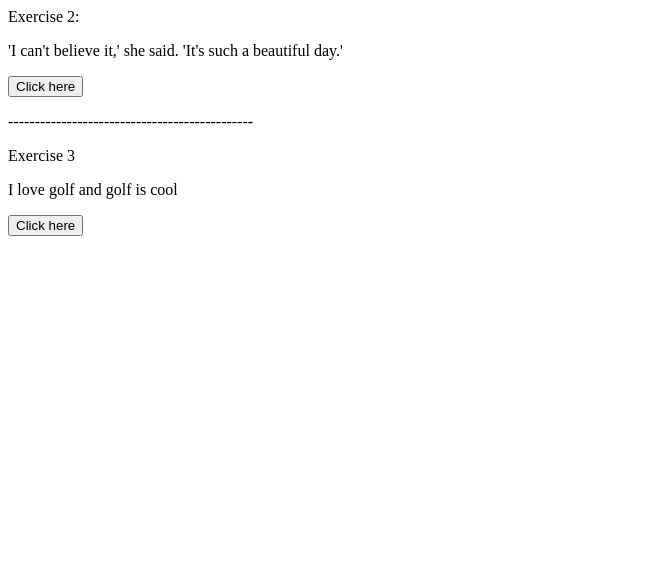
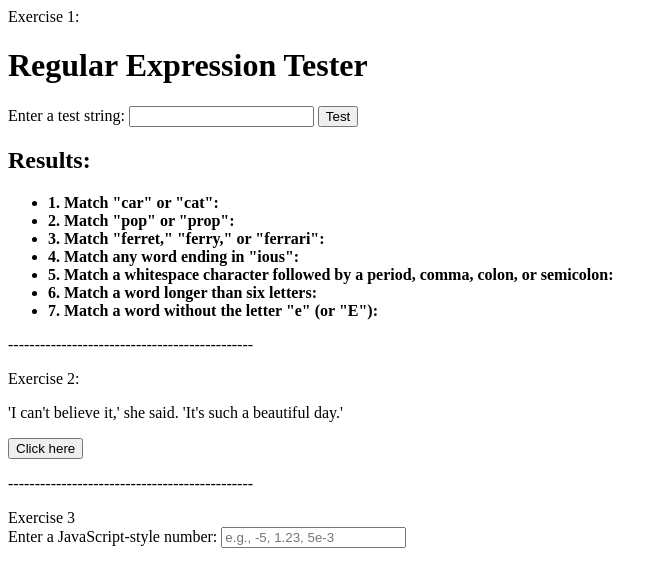
Before and after one commit to optimistictech/regexp, a plain HTML site: page index.html in a window 1280 px wide. Shown: the whole page, without its empty margins (0-668 px from the left). Drawn offline with Linux system fonts and the light colour scheme.

Commit message:
fix error

```diff
--- a/index.html
+++ b/index.html
@@ -7,6 +7,34 @@
     <title>Regex</title>
 </head>
 <body>
+
+    Exercise 1:
+
+
+
+    <h1>Regular Expression Tester</h1>
+    <form>
+        <label for="testString">Enter a test string:</label>
+        <input type="text" id="testString" name="testString">
+        <button type="button" onclick="testRegex()">Test</button>
+    </form>
+
+    <div id="results">
+        <h2>Results:</h2>
+        <ul>
+            <li><strong>1. Match "car" or "cat":</strong> <span id="result1"></span></li>
+            <li><strong>2. Match "pop" or "prop":</strong> <span id="result2"></span></li>
+            <li><strong>3. Match "ferret," "ferry," or "ferrari":</strong> <span id="result3"></span></li>
+            <li><strong>4. Match any word ending in "ious":</strong> <span id="result4"></span></li>
+            <li><strong>5. Match a whitespace character followed by a period, comma, colon, or semicolon:</strong> <span id="result5"></span></li>
+            <li><strong>6. Match a word longer than six letters:</strong> <span id="result6"></span></li>
+            <li><strong>7. Match a word without the letter "e" (or "E"): </strong> <span id="result7"></span></li>
+        </ul>
+    </div>
+
+    <p> ---------------------------------------------- </p>
+
+
 
     Exercise 2:
     <p id="story">
@@ -19,25 +47,50 @@
 
     Exercise 3
 
-    <p id="ex3">
-      I love golf and golf is cool
-    </p>
 
-    <button onclick="golf()"> Click here </button>
+
+    <form>
+      <label for="numberInput">Enter a JavaScript-style number:</label>
+      <input type="text" id="numberInput" placeholder="e.g., -5, 1.23, 5e-3">
+  </form>
+  <p id="result"></p>
+
+
+
+
 
 
 
     <script>
 
-          let exp = document.getElementById('ex3').textContent
+         // exercise 1
 
-          function golf() {
-            let pattern = /golf, cool/
-            let result = pattern.exec(exp)
+         function testRegex() {
+            const testString = document.getElementById("testString").value;
+            const results = document.getElementById("results");
 
-            document.getElementById('ex3').textContent = result;
+            // Regular expressions
+            const regex1 = /ca[rt]/;
+            const regex2 = /pr?op/;
+            const regex3 = /ferr(et|y|ari)/;
+            const regex4 = /\w+ious\b/;
+            const regex5 = /\s[.,;:]/;
+            const regex6 = /\w{7,}/;
+            const regex7 = /\b[^eE]+\b/;
 
-          }
+            // Test and display results
+            document.getElementById("result1").textContent = regex1.test(testString);
+            document.getElementById("result2").textContent = regex2.test(testString);
+            document.getElementById("result3").textContent = regex3.test(testString);
+            document.getElementById("result4").textContent = regex4.test(testString);
+            document.getElementById("result5").textContent = regex5.test(testString);
+            document.getElementById("result6").textContent = regex6.test(testString);
+            document.getElementById("result7").textContent = regex7.test(testString);
+        }
+
+
+
+          // exercise 2
 
         // Get the text content of the paragraph
         var story = document.getElementById('story').textContent;
@@ -57,6 +110,27 @@
         }
 
 
+        // exercise 3
+
+        const numberInput = document.getElementById("numberInput");
+        const result = document.getElementById("result");
+
+        numberInput.addEventListener("input", () => {
+            const inputText = numberInput.value;
+            const regex = /^[+-]?\d*\.?\d+(?:[eE][+-]?\d+)?$/;
+            if (regex.test(inputText)) {
+                result.textContent = "Valid JavaScript-style number!";
+                result.style.color = "green";
+            } else {
+                result.textContent = "Not a valid JavaScript-style number!";
+                result.style.color = "red";
+            }
+        });
+
+
+
+
+
 
 
     </script>
```
